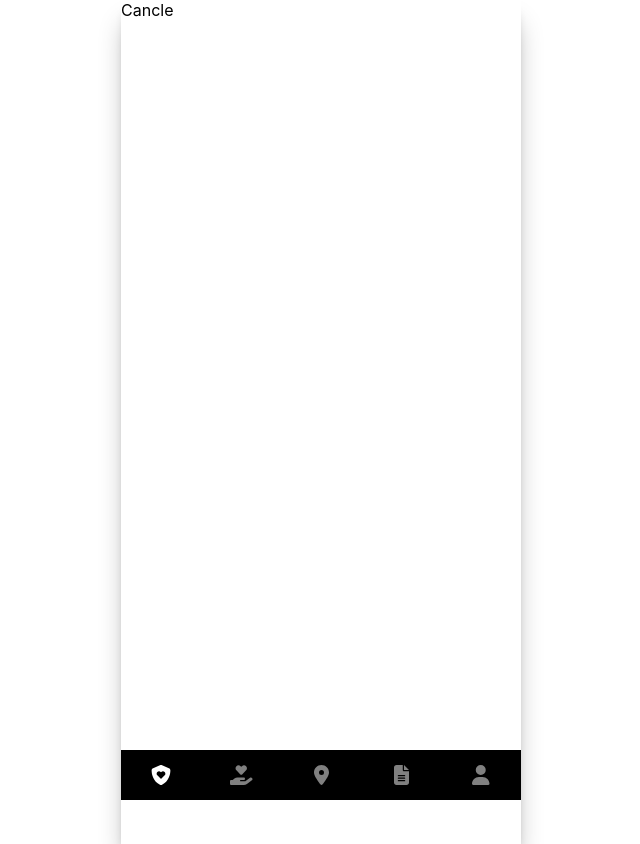
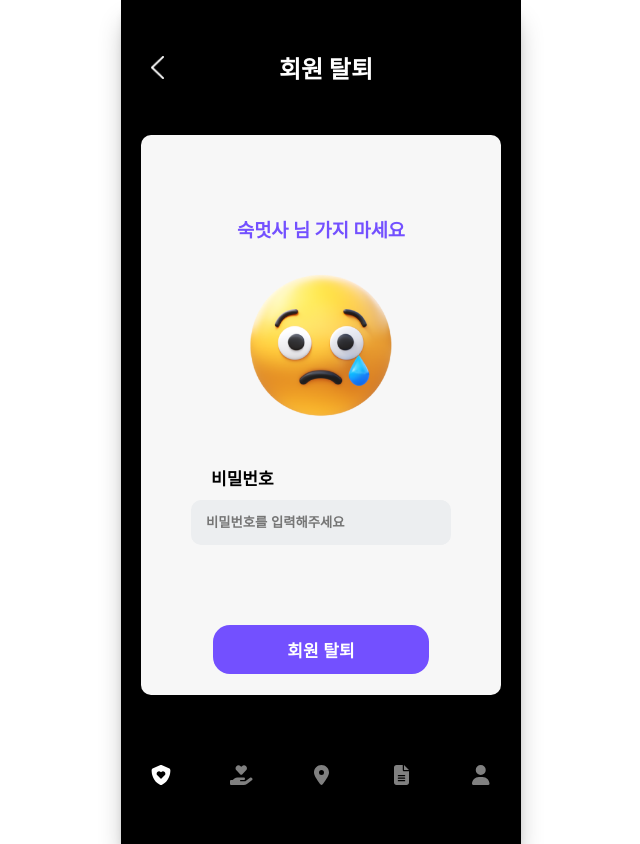
Before and after one commit to Likelion-at-SMWU-12th/Hanappun-Client, a React (Create React App) app in the folder hancare/: page /cancel in a window 1280 px wide. Shown: the whole page, without its empty margins (319-959 px from the left). Built offline with nearby package versions, Linux system fonts and the light colour scheme.

Commit message:
[Feat] 회원 탈퇴 페이지 구현

```diff
--- /dev/null
+++ b/hancare/src/pages/mypage/Cancel.css
@@ -0,0 +1,41 @@
+/* 전체 설정 */
+.background {
+  background-color: black;
+  width: 100%;
+  height: 100%;
+}
+
+.blackHeader {
+  padding-top: 30px;
+  display: flex;
+}
+
+/* 이전페이지로 가기 버튼 */
+.blackHeader img {
+  width: 13px;
+  margin: auto 30px;
+}
+
+#cancelH2 {
+  margin-left: calc(40% - 75px);
+  color: white;
+}
+
+/* main */
+.blackMain {
+  margin: 30px auto;
+  background-color: #f7f7f7;
+  width: 90%;
+  height: 70vh;
+  border-radius: 10px;
+  text-align: center;
+}
+
+.blackMain h3 {
+  padding-top: 80px;
+  color: #7350ff;
+}
+
+.blackMain img {
+  width: 170px;
+}
--- a/hancare/src/pages/mypage/Cancel.js
+++ b/hancare/src/pages/mypage/Cancel.js
@@ -1,7 +1,195 @@
-import React from "react";
+/* 백엔드 연동
+import axios from "axios";
+import React, {useEffect, useState} from "react"; */
+import React, { useState } from "react";
+import { useNavigate } from "react-router-dom";
+//import "./Cancel.css";
+import styled from "styled-components";
+
+const Background = styled.div`
+  background-color: black;
+  width: 100%;
+  height: 100%;
+`;
+
+const BlackHeader = styled.header`
+  padding-top: 30px;
+  display: flex;
+
+  & img {
+    width: 13px;
+    margin: auto 30px;
+  }
+
+  & h2 {
+    margin-left: calc(40% - 75px);
+    color: white;
+  }
+`;
+
+const BlackMain = styled.main`
+  margin: 30px auto;
+  background-color: #f7f7f7;
+  width: 90%;
+  height: 70vh;
+  border-radius: 10px;
+  text-align: center;
+
+  & h3 {
+    padding-top: 80px;
+    color: #7350ff;
+  }
+
+  & img {
+    width: 170px;
+    margin-bottom: 30px;
+  }
+`;
+
+// 회원가입의 css와 동일하게 입히기
+const Infobox = styled.div`
+  display: flex;
+  flex-direction: column;
+  margin-left: 50px;
+  margin-bottom: 30px;
+`;
+
+const Label = styled.label`
+  text-align: left;
+  margin-left: 20px;
+  font-size: 17px;
+  font-weight: bolder;
+`;
+
+const Inputbox = styled.input`
+  margin-top: 10px;
+  margin-right: 50px;
+  padding: 15px;
+  background-color: #eceef0;
+  font-weight: bolder;
+  border: none;
+  border-radius: 10px;
+`;
+
+const SignupBtn = styled.button`
+  display: block;
+  margin-top: 80px;
+  margin-left: auto;
+  margin-right: auto;
+  padding: 12px;
+  width: 60%;
+  border: none;
+  border-radius: 17px;
+  background-color: #7350ff;
+  color: white;
+  font-size: 17px;
+  font-weight: 600;
+`;
 
 const Cancel = () => {
-  return <div>Cancle</div>;
+  const [values, setValues] = useState({
+    password: "",
+  });
+
+  const navigate = useNavigate();
+
+  /* 백엔드 연동 코드
+const [name, setName] = useState([]);
+const getName = () => {
+  axios
+  .get("http://127.0.0.1: 8000/?")
+  .then((response) => {
+    console.log(response);
+    setName(response.data);
+  })
+  .catch((error) => {
+    console.log(error);
+  })
+};
+
+useEffect(() => {
+  getName();
+}, []);
+*/
+
+  // 이전 페이지도 이동 버튼
+  const BackButton = () => {
+    navigate(-1);
+  };
+
+  /* 백엔드 연동 후
+  // 회원 탈퇴(onRemove) 함수
+  const onRemove = (id) => {
+    axios.delete(`http://127.0.0.1:8000/?/$(id)/`).then((response) => {
+      console.log(response);
+      alert("탈퇴되었습니다. 한케어는 고객님과 함께해서 행복했어요 ☘️");
+      navigate("/"); //삭제 후 Startpage로 가게 하기
+    });
+  };
+  */
+
+  const handleChange = (e) => {
+    setValues((prevValues) => {
+      const { name, value } = e.target;
+      return {
+        ...prevValues,
+        [name]: value,
+      };
+    });
+  };
+
+  const handleSubmit = (e) => {
+    e.preventDefault();
+    if (values.password !== values.repassword) {
+      alert("비밀번호가 일치하지 않습니다.");
+      return;
+    }
+    if (window.confirm("확인 버튼을 누르면 회원 탈퇴가 진행됩니다.") === 1) {
+      // 백엔드 연동 후
+      // onRemove(id);
+      navigate("/");
+    } else {
+      alert("취소되었습니다. 한케어와 더 함께해요!");
+      navigate(-1);
+    }
+  };
+
+  return (
+    <Background>
+      <BlackHeader>
+        <img alt="back" onClick={BackButton} src="/images/back.png" />
+        <h2 id="cancelH2">회원 탈퇴</h2>
+      </BlackHeader>
+      <BlackMain>
+        <h3> 숙멋사 님 가지 마세요</h3>
+        <img alt="cancelNo" src="/images/cancelNo.png" />
+        {/*비밀번호 입력 -> 회원탈퇴 */}
+        <form onSubmit={handleSubmit}>
+          <Infobox>
+            <Label for="password">비밀번호</Label>
+            <Inputbox
+              type="password"
+              name="password"
+              value={values.password}
+              onChange={handleChange}
+              placeholder="비밀번호를 입력해주세요"
+              required
+            />
+          </Infobox>
+          <SignupBtn type="submit">회원 탈퇴</SignupBtn>
+        </form>
+      </BlackMain>
+    </Background>
+  );
 };
 
 export default Cancel;
+export {
+  Background,
+  BlackHeader,
+  BlackMain,
+  Infobox,
+  Inputbox,
+  Label,
+  SignupBtn,
+};
```
